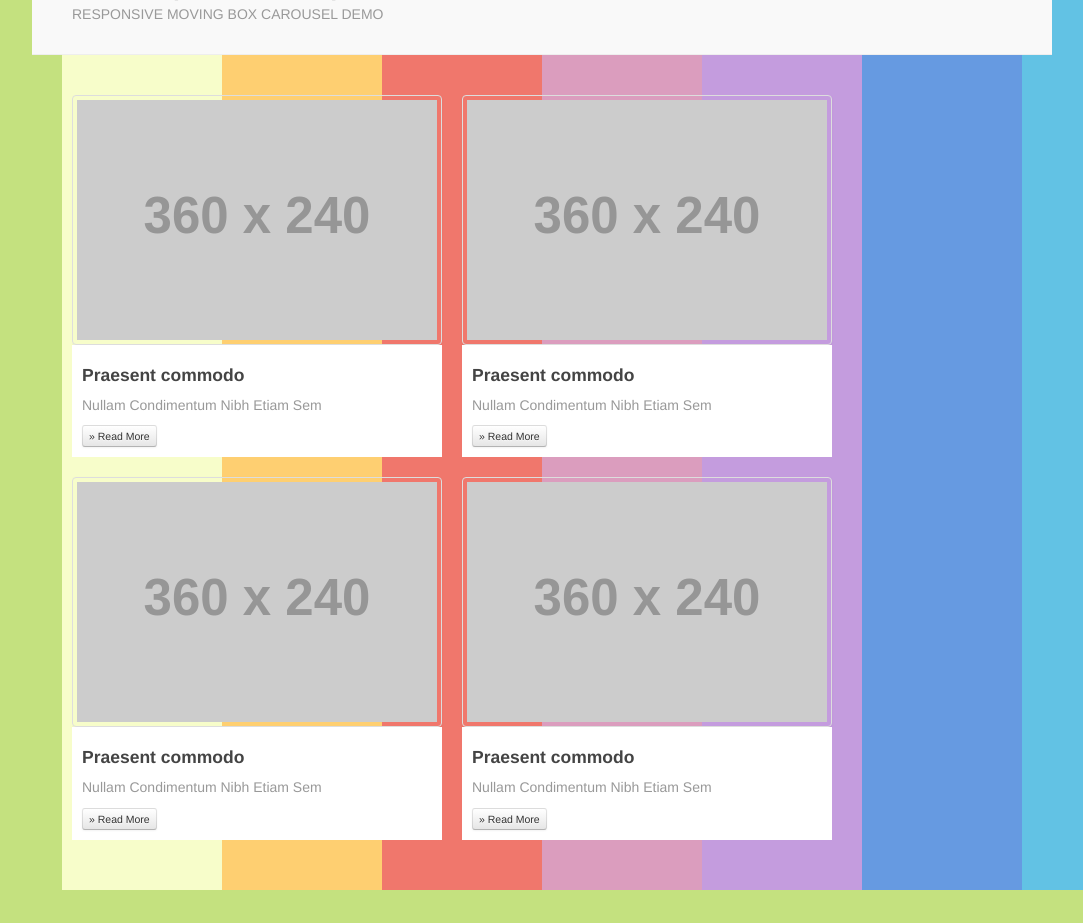
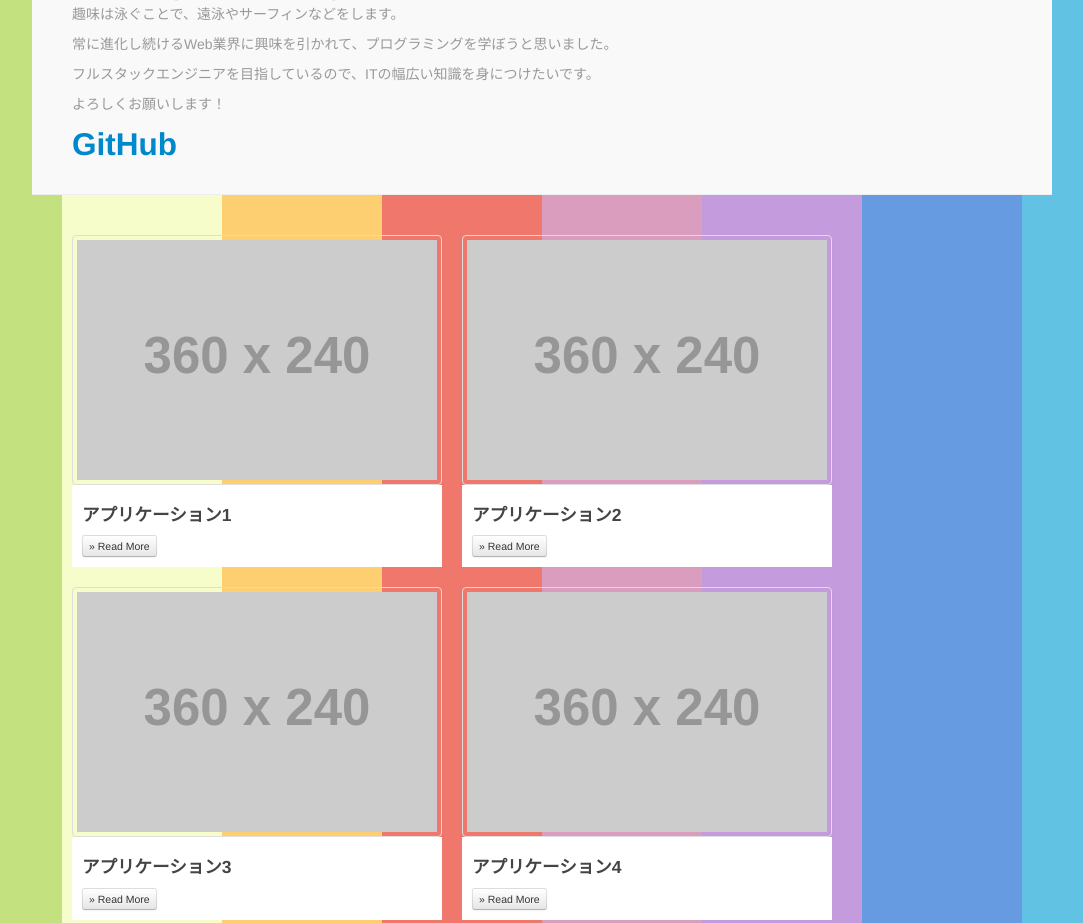
Before and after one commit to ikebi3/ykevi.github.io, a plain HTML site: page index.html in a window 1280 px wide. Shown: the part 261-1184 px from the top of the page, without its empty margins (98-1181 px from the left). Before the commit the page ends 1151 px from the top, so only its background shows below. Drawn offline with Linux system fonts and the light colour scheme; placeholder pictures from the web are drawn by us; files whose address does not match are found by name.

Commit message:
css追加

```diff
--- a/css/works.css
+++ b/css/works.css
@@ -28,7 +28,6 @@ body{border-top:0;background:#c4e17f;background-image:-webkit-linear-gradient(le
     padding: 20px 40px;
     border-top: 4px solid #ccc;
     color: #999;
-    text-transform: uppercase;
     }
     .page-header h3 {
         line-height: 0.88rem;
--- a/index.html
+++ b/index.html
@@ -2,9 +2,10 @@
 <html lang="ja">
   <head>
     <meta charset="utf-8">
+    <meta name="keywords" content="石田生美,ポートフォリオ,TechAcademy">
     <meta http-equiv="X-UA-Compatible" content="IE=edge">
     <meta name="viewport" content="width=device-width, initial-scale=1">
-    <title>自己紹介</title>
+    <title>石田生美 - ポートフォリオ</title>
     <link rel="stylesheet" type="text/css" href="css/bootstrap-responsive.css">
     <link rel="stylesheet" type="text/css" href="css/bootstrap.css">
     <link rel="stylesheet" type="text/css" href="css/profilelogo.css">
@@ -18,7 +19,7 @@
     	<div class="row">
             <div class="profile-header-container">
         		<div class="profile-header-img">
-                    <img class="img-circle" src="img/profile.png" />
+                    <img class="img-circle" src="img/profile.png" alt="プロフィール画像" />
                     <!-- badge -->
                     <div class="rank-label-container">
                         <span class="label label-default rank-label">ISHIDA IKEBI</span>
@@ -32,7 +33,11 @@
 
         <div class="page-header">
           <h3>石田生美(いしだ いけび)</h3>
-            <p>Responsive Moving Box Carousel Demo</p>
+          <p>趣味は泳ぐことで、遠泳やサーフィンなどをします。</p>
+          <p>常に進化し続けるWeb業界に興味を引かれて、プログラミングを学ぼうと思いました。</p>
+          <p>フルスタックエンジニアを目指しているので、ITの幅広い知識を身につけたいです。</p>
+          <p>よろしくお願いします！</p>
+          <h2><a href="https://github.com/ykevi/ykevi.github.io/">GitHub</a></h2>
         </div>
 
         <div class="carousel slide" id="myCarousel">
@@ -45,8 +50,8 @@
 				            	<a href="#"><img src="http://placehold.it/360x240" alt=""></a>
 			  	          </div>
 			            	<div class="caption">
-    									<h4>Praesent commodo</h4>
-    									<p>Nullam Condimentum Nibh Etiam Sem</p>
+					            <h4>アプリケーション1</h4>
+					            <p></p>
 				            	<a class="btn btn-mini" href="#">» Read More</a>
 				            </div>
                   </div>
@@ -57,8 +62,8 @@
     									<a href="#"><img src="http://placehold.it/360x240" alt=""></a>
     								</div>
     								<div class="caption">
-    									<h4>Praesent commodo</h4>
-    									<p>Nullam Condimentum Nibh Etiam Sem</p>
+    									<h4>アプリケーション2</h4>
+    									<p></p>
     									<a class="btn btn-mini" href="#">» Read More</a>
     								</div>
                                 </div>
@@ -69,8 +74,8 @@
     									<a href="#"><img src="http://placehold.it/360x240" alt=""></a>
     								</div>
     								<div class="caption">
-    									<h4>Praesent commodo</h4>
-    									<p>Nullam Condimentum Nibh Etiam Sem</p>
+    									<h4>アプリケーション3</h4>
+    									<p></p>
     									<a class="btn btn-mini" href="#">» Read More</a>
     								</div>
                                 </div>
@@ -81,8 +86,8 @@
     									<a href="#"><img src="http://placehold.it/360x240" alt=""></a>
     								</div>
     								<div class="caption">
-    									<h4>Praesent commodo</h4>
-    									<p>Nullam Condimentum Nibh Etiam Sem</p>
+    									<h4>アプリケーション4</h4>
+    									<p></p>
     									<a class="btn btn-mini" href="#">» Read More</a>
     								</div>
                                 </div>
```
Lines whose indentation alone changed are shown as unchanged.
